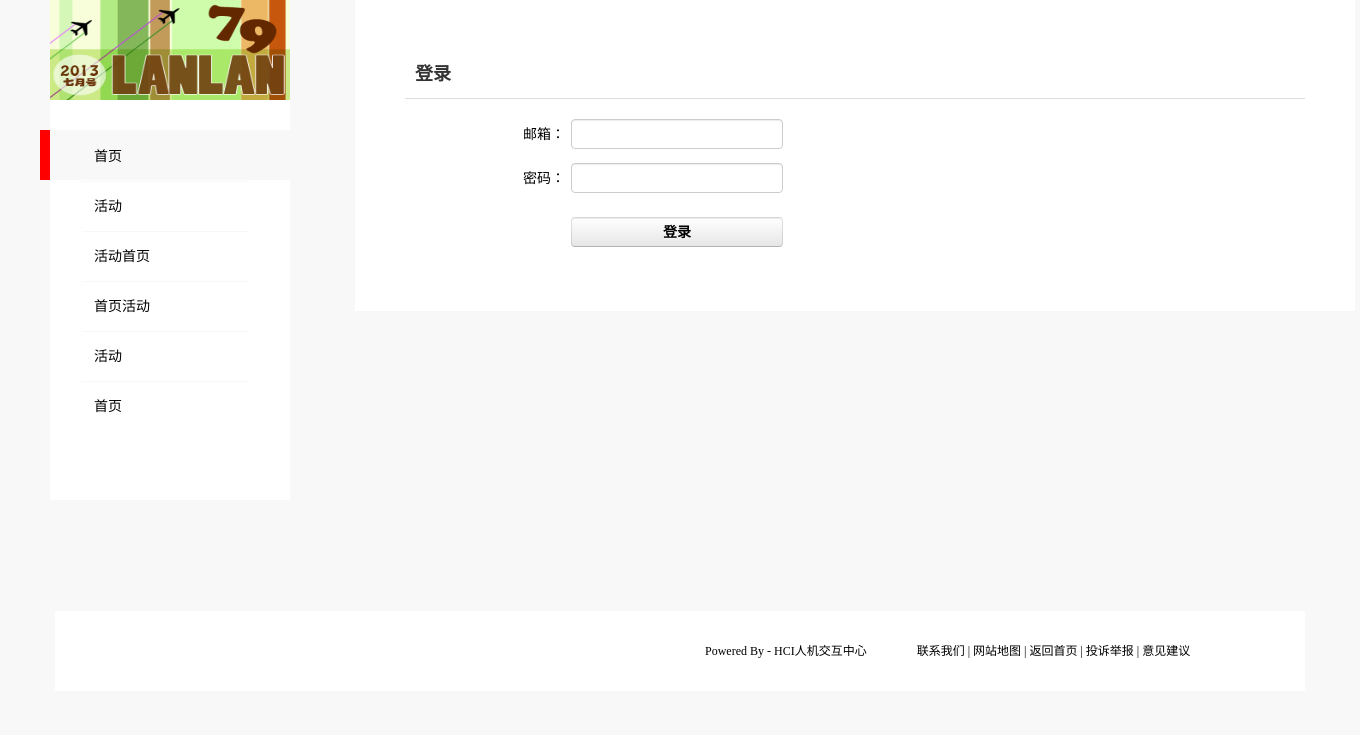
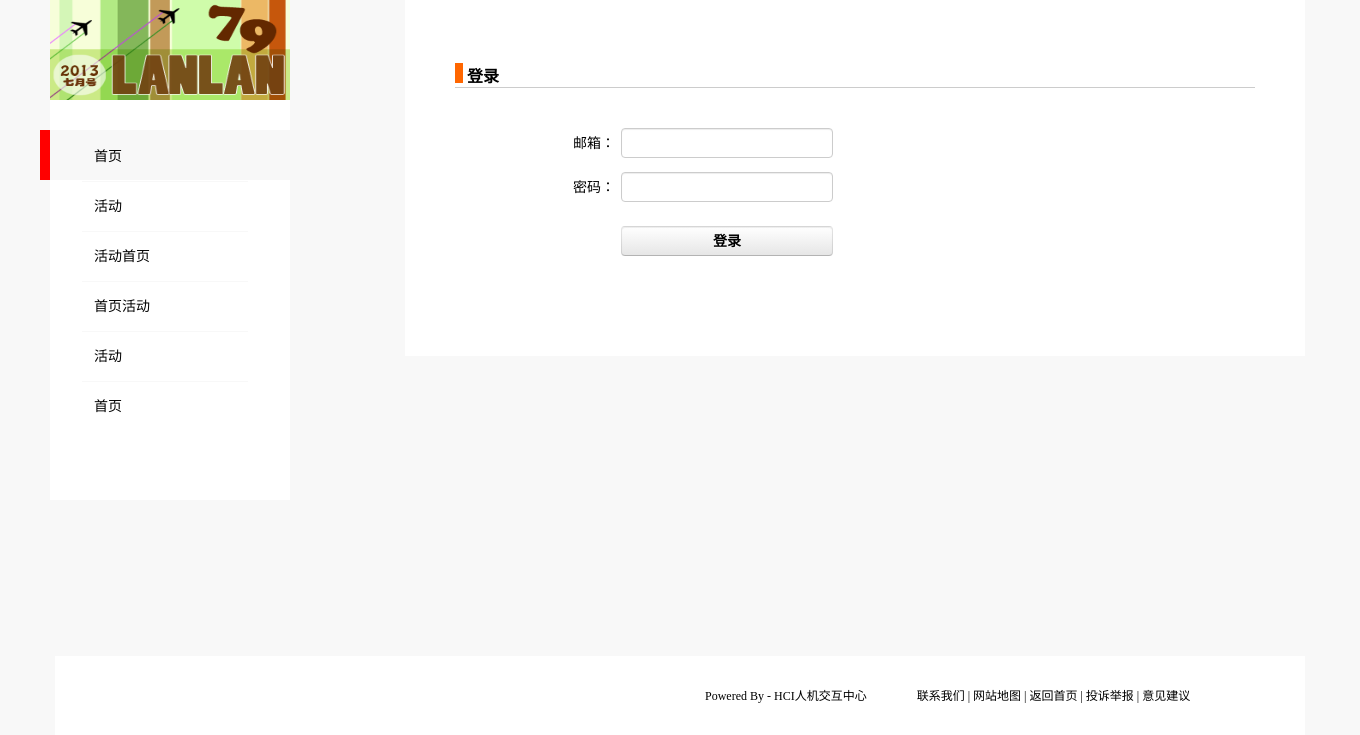
Before and after one commit to HCI-webdesigner/HCI-MSGsystem, a PHP site: page /login.html in a window 1360 px wide. Shown: the top 735 px of the page. Run offline with PHP 8.4, Linux system fonts and the light colour scheme.

Commit message:
修改登录页面

```diff
--- a/frontpages/issue.html
+++ b/frontpages/issue.html
@@ -50,7 +50,7 @@
 		<div id="container">
 			<form class="editor-content" action="" method="">
 				<div class="editor-header">
-					<span></span>
+					<span class="line"></span>
 					<h2 class="editor-title">&nbsp;发表文章</h2>
 					<input class="issue-title" type="text" />
 				</div>
--- a/frontpages/login.html
+++ b/frontpages/login.html
@@ -1,15 +1,11 @@
-<!DOCTYPE HTML PUBLIC "-//W3C//DTD HTML 4.01//EN" "http://www.w3.org/TR/html4/strict.dtd">
-<html lang="en">
+<!DOCTYPE html>
+<html>
 <head>
 	<meta http-equiv="Content-Type" content="text/html; charset=UTF-8" />
 	<title>登录</title>
 	<link rel="stylesheet" type="text/css" href="style/global.css">
 	<link rel="stylesheet" type="text/css" href="style/login.css">
-    <link  rel="stylesheet" type="text/css" href="style/info.css">
-	<script type="text/javascript" src="script/jquery-1.7.2.min.js"></script>
-	<script type="text/javascript" src="script/jquery.slideBox.min.js"></script>
 	<script type="text/javascript" src="script/navSlide.js"></script>
-    <script type="text/javascript" src="script/log.js"></script>
     <script type="text/javascript" src="script/login.js"></script>
    </head>
 <body>
@@ -45,9 +41,11 @@
 	</div>
     <div id="mainBox">
         <div id="container">
-            <h1 class="login-title">登录</h1>
-            <div class="separate-line"></div>
             <form action="" method="">
+            	<div class="form-header">
+					<span class="line"></span>
+					<h2 class="login-title">&nbsp;登录</h2>
+				</div>
                 <ul>
                     <li>
                         <label for="user">邮箱：</label>
--- a/frontpages/script/login.js
+++ b/frontpages/script/login.js
@@ -2,11 +2,6 @@ window.onload = init;
 function init(){
         initSlide(0);
 
-        jQuery(function($){
-	        $("#slidebox").slideBox({
-	           	delay : 5
-	    	});
-	    });
     document.getElementById("user").onblur = checkUser;
     document.getElementById("login-button").onclick = registerUser;
 
--- a/frontpages/style/global.css
+++ b/frontpages/style/global.css
@@ -10,7 +10,7 @@ a:hover {text-decoration: none;}
 
 
 #mainBox{
-	width:1000px;
+	width: 900px;
 	padding: 0 0 100px 350px;  /*padding-top的值由每个页面决定*/
 	overflow: hidden;
 }
--- a/frontpages/style/login.css
+++ b/frontpages/style/login.css
@@ -1,23 +1,27 @@
-#container{
+#container {
     padding: 50px;
-    background-color: rgb(255, 255, 255);
+    background-color: white;
 }
 
-#container .login-title{
-    color: rgb(51,51,51);
-    font-size: 18px;
-    font-weight: bold;
-    line-height: 24px;
-    font-family: "Microsoft YaHei";
-    padding-left: 10px;
+.form-header {
+    margin-bottom: 10px;
 }
 
-#container form{
-    padding-top: 10px;
+.line {
+    float: left;
+    width: 8px;
+    height: 20px;
+    background-color: #ff6600;
+}
+
+.login-title{
+    font-size: 16px;
+    padding: 0 5px;
+    border-bottom: 1px solid #ccc;
 }
 
 #container ul{
-    margin: 0 auto;
+    margin: 40px auto;
 }
 
 #container li{
```
Also changed, not shown: frontpages/style/issue.css (+2 -7 lines).
